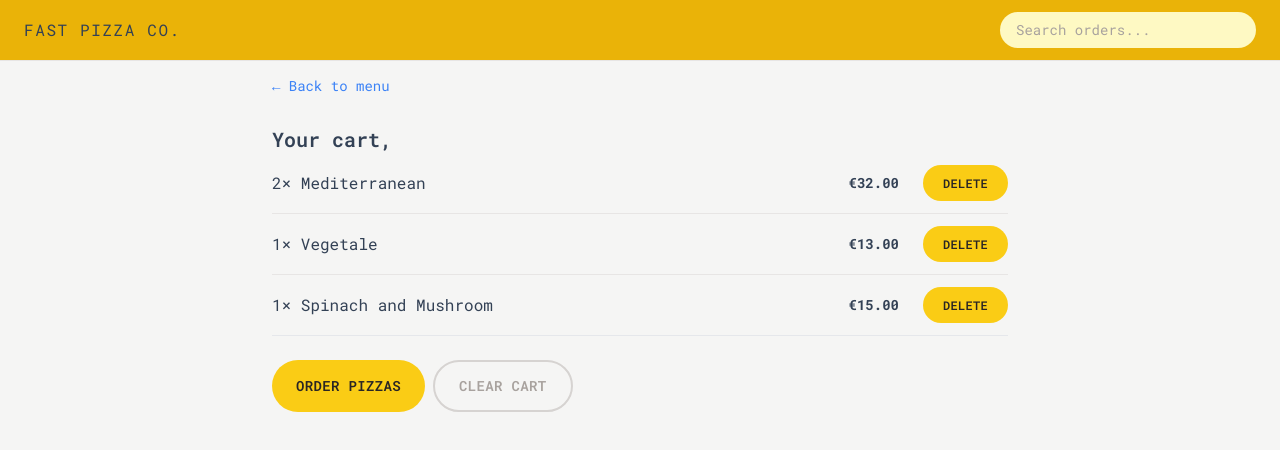
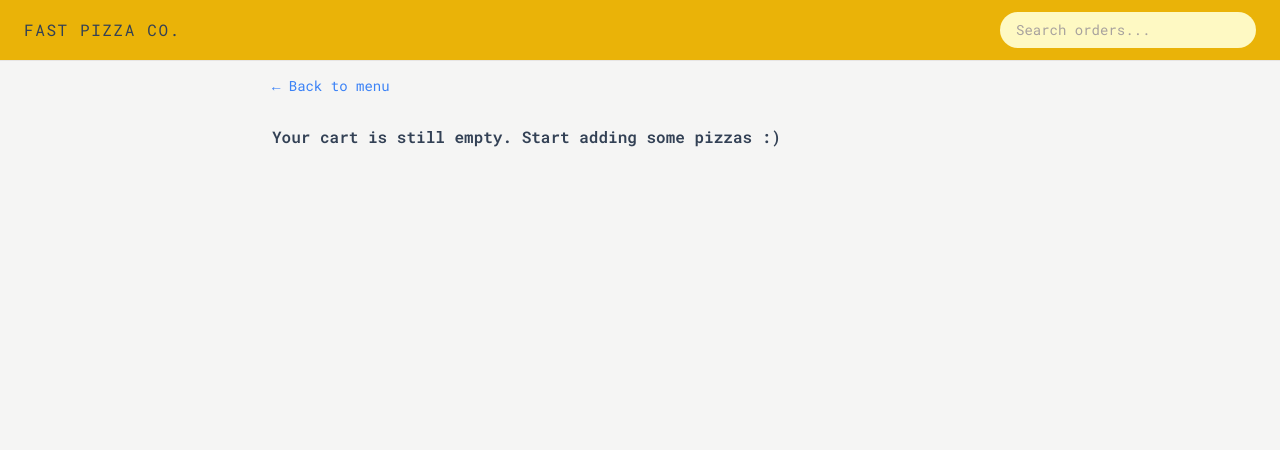
Before and after one commit to milaandrushchenko/fast-pizza, a React (Vite) app: page /cart in a window 1280 px wide. Shown: the top 450 px of the page. Built offline with nearby package versions, Linux system fonts and the light colour scheme.

Commit message:
feat: add ability to remove pizzas from cart

```diff
--- a/src/features/cart/Cart.jsx
+++ b/src/features/cart/Cart.jsx
@@ -1,35 +1,21 @@
-import { useSelector } from 'react-redux';
+import { useDispatch, useSelector } from 'react-redux';
 import Button from '../../ui/Button';
 import LinkButton from '../../ui/LinkButton';
 import CartItem from './CartItem';
-
-const fakeCart = [
-  {
-    pizzaId: 12,
-    name: 'Mediterranean',
-    quantity: 2,
-    unitPrice: 16,
-    totalPrice: 32,
-  },
-  {
-    pizzaId: 6,
-    name: 'Vegetale',
-    quantity: 1,
-    unitPrice: 13,
-    totalPrice: 13,
-  },
-  {
-    pizzaId: 11,
-    name: 'Spinach and Mushroom',
-    quantity: 1,
-    unitPrice: 15,
-    totalPrice: 15,
-  },
-];
+import { clearCart, getCart } from './cartSlice';
+import EmptyCart from './EmptyCart';
 
 function Cart() {
+  const dispatch = useDispatch();
+
   const username = useSelector((state) => state.user.username);
-  const cart = fakeCart;
+  const cart = useSelector(getCart);
+
+  function handleClearCart() {
+    dispatch(clearCart());
+  }
+
+  if (!cart.length) return <EmptyCart />;
 
   return (
     <div className="px-4 py-3">
@@ -47,7 +33,9 @@
         <Button type="primary" to="/order/new">
           Order pizzas
         </Button>
-        <Button type="secondary">Clear cart</Button>
+        <Button type="secondary" onClick={handleClearCart}>
+          Clear cart
+        </Button>
       </div>
     </div>
   );
--- a/src/features/cart/CartItem.jsx
+++ b/src/features/cart/CartItem.jsx
@@ -1,5 +1,5 @@
-import Button from '../../ui/Button';
 import { formatCurrency } from '../../utils/helpers';
+import DeleteItem from './DeleteItem';
 
 function CartItem({ item }) {
   const { pizzaId, name, quantity, totalPrice } = item;
@@ -11,7 +11,7 @@
       </p>
       <div className="flex items-center justify-between sm:gap-6">
         <p className="text-sm font-bold">{formatCurrency(totalPrice)}</p>
-        <Button type="small">Delete</Button>
+        <DeleteItem pizzaId={pizzaId} />
       </div>
     </li>
   );
--- /dev/null
+++ b/src/features/cart/DeleteItem.jsx
@@ -0,0 +1,19 @@
+import { useDispatch } from 'react-redux';
+import Button from '../../ui/Button';
+import { deleteItem } from './cartSlice';
+
+function DeleteItem({ pizzaId }) {
+  const dispatch = useDispatch();
+
+  function handleDeleteItem() {
+    dispatch(deleteItem(pizzaId));
+  }
+
+  return (
+    <Button type="small" onClick={handleDeleteItem}>
+      Delete
+    </Button>
+  );
+}
+
+export default DeleteItem;
--- a/src/features/cart/EmptyCart.jsx
+++ b/src/features/cart/EmptyCart.jsx
@@ -1,11 +1,13 @@
-import { Link } from 'react-router-dom';
+import LinkButton from '../../ui/LinkButton';
 
 function EmptyCart() {
   return (
-    <div>
-      <Link to="/menu">&larr; Back to menu</Link>
+    <div className="px-4 py-3">
+      <LinkButton to="/menu">&larr; Back to menu</LinkButton>
 
-      <p>Your cart is still empty. Start adding some pizzas :)</p>
+      <p className="mt-7 font-semibold">
+        Your cart is still empty. Start adding some pizzas :)
+      </p>
     </div>
   );
 }
--- a/src/features/cart/cartSlice.js
+++ b/src/features/cart/cartSlice.js
@@ -55,8 +55,13 @@
 
 export default cartSlice.reducer;
 
+export const getCart = (state) => state.cart.cart;
+
 export const getTotalCartQuantity = (state) =>
   state.cart.cart.reduce((sum, item) => sum + item.quantity, 0);
 
 export const getTotalCartPrice = (state) =>
   state.cart.cart.reduce((sum, item) => sum + item.totalPrice, 0);
+
+export const getCurrentQuantityById = (id) => (state) =>
+  state.cart.cart.find((item) => item.pizzaId === id)?.quantity ?? 0;
--- a/src/features/menu/MenuItem.jsx
+++ b/src/features/menu/MenuItem.jsx
@@ -1,12 +1,14 @@
-import { useDispatch } from 'react-redux';
+import { useDispatch, useSelector } from 'react-redux';
 import Button from '../../ui/Button';
 import { formatCurrency } from '../../utils/helpers';
-import { addItem } from '../cart/cartSlice';
+import { addItem, getCurrentQuantityById } from '../cart/cartSlice';
+import DeleteItem from '../cart/DeleteItem';
 
 function MenuItem({ pizza }) {
   const { id, name, unitPrice, ingredients, soldOut, imageUrl } = pizza;
 
   const dispatch = useDispatch();
+  const currentQuantity = useSelector(getCurrentQuantityById(id));
 
   function handleAddToCart() {
     const newItem = {
@@ -18,6 +20,8 @@
     };
     dispatch(addItem(newItem));
   }
+
+  const isInCart = currentQuantity > 0;
   return (
     <li className="flex gap-4 py-2">
       <img
@@ -39,7 +43,8 @@
             </p>
           )}
 
-          {!soldOut && (
+          {isInCart && <DeleteItem pizzaId={id} />}
+          {!soldOut && !isInCart && (
             <Button type="small" onClick={handleAddToCart}>
               Add to cart
             </Button>
```
